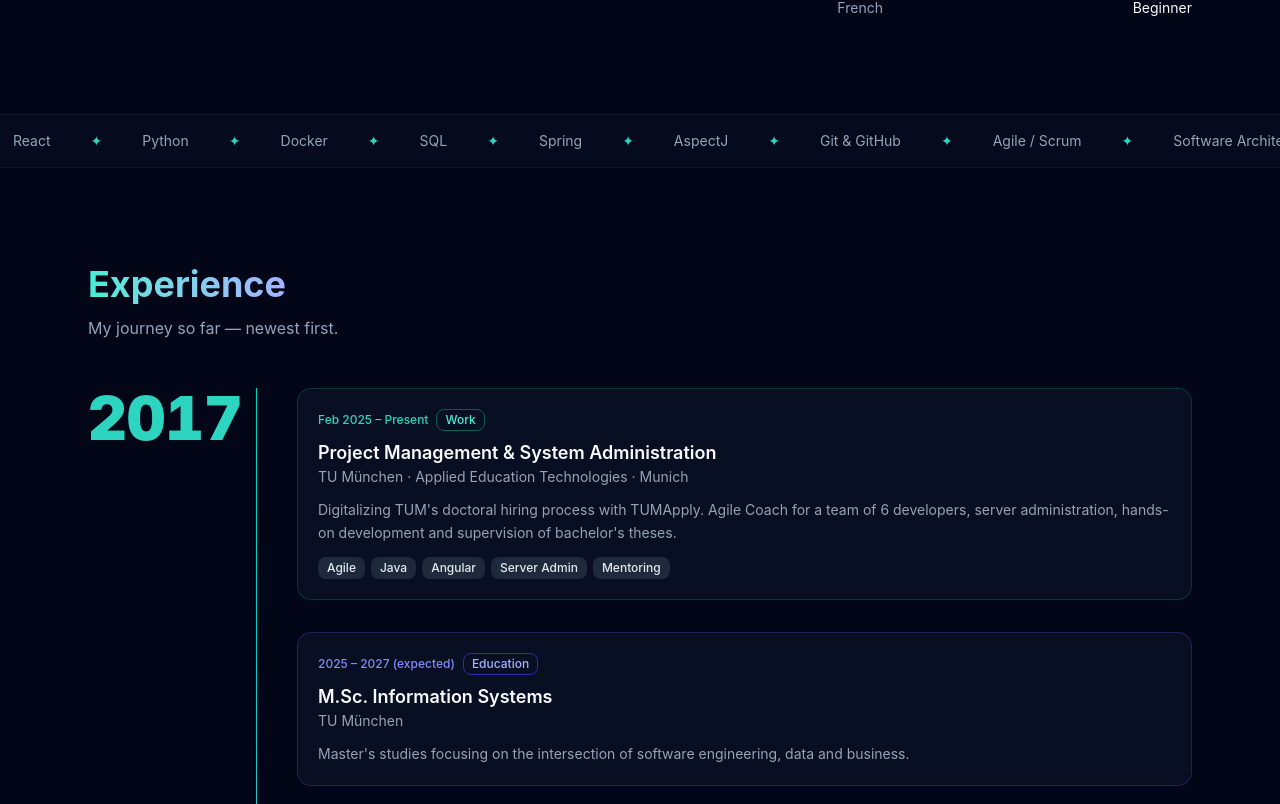
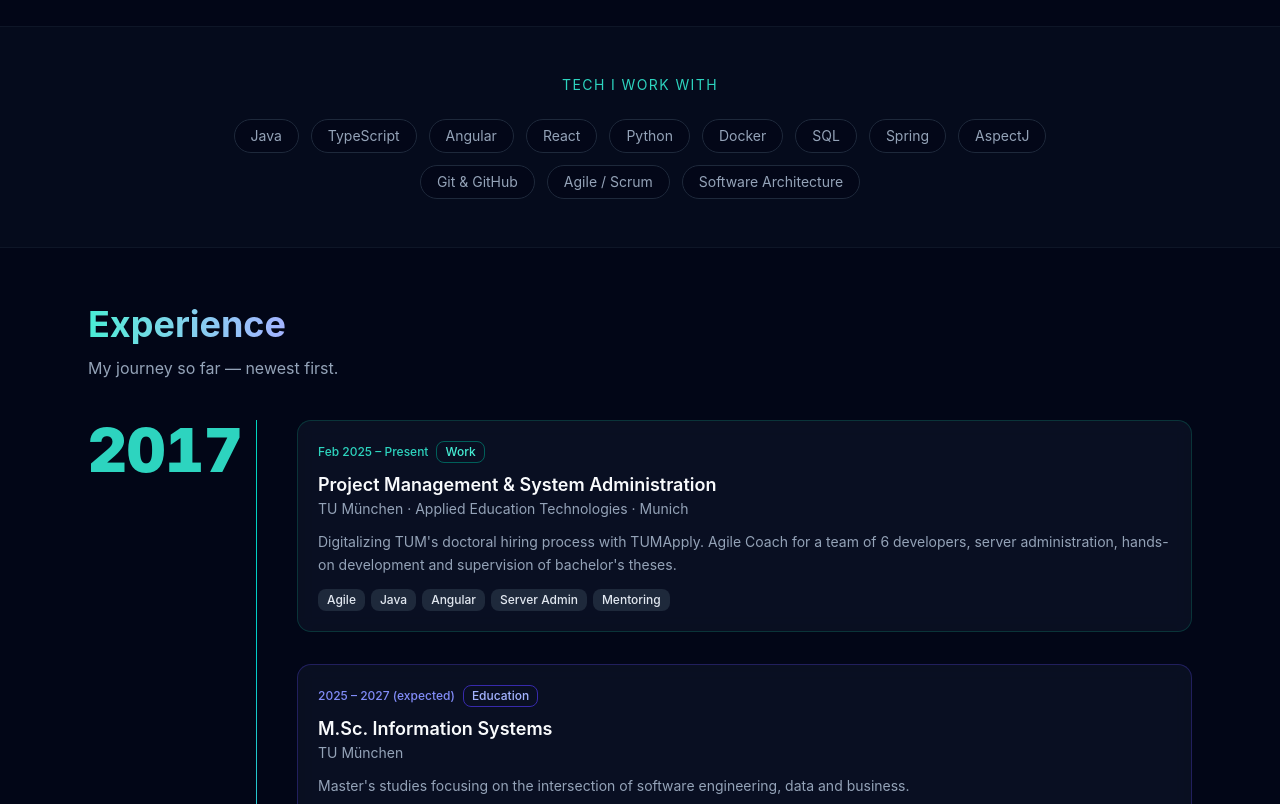
Before and after one commit to az108/aniruddhzaveri, a React (Vite) app: page / in a window 1280 px wide. Shown: the part 1236-2040 px from the top of the page. Built offline with nearby package versions, Linux system fonts and the light colour scheme.

Commit message:
feat: personal content, skills pill grid replacing marquee, tighter section spacing

```diff
--- a/src/App.tsx
+++ b/src/App.tsx
@@ -4,7 +4,7 @@ import { Header } from "@/components/layout/Header"
 import { Footer } from "@/components/layout/Footer"
 import { Hero } from "@/components/sections/Hero"
 import { About } from "@/components/sections/About"
-import { SkillsMarquee } from "@/components/sections/SkillsMarquee"
+import { SkillsGrid } from "@/components/sections/SkillsGrid"
 import { ExperienceTimeline } from "@/components/sections/ExperienceTimeline"
 import { Projects } from "@/components/sections/Projects"
 import { Teaching } from "@/components/sections/Teaching"
@@ -18,7 +18,7 @@ export default function App() {
         <main>
           <Hero />
           <About />
-          <SkillsMarquee />
+          <SkillsGrid />
           <ExperienceTimeline />
           <Projects />
           <Teaching />
--- a/src/components/layout/Footer.tsx
+++ b/src/components/layout/Footer.tsx
@@ -1,10 +1,7 @@
-import { useT } from "@/lib/i18n"
-
 export function Footer() {
-  const { t } = useT()
   return (
     <footer className="border-t border-border/40 py-8 text-center text-xs text-muted-foreground">
-      © 2026 Aniruddh Zaveri · {t.contact.builtWith}
+      © 2026 Aniruddh Zaveri
     </footer>
   )
 }
--- a/src/components/layout/SectionShell.tsx
+++ b/src/components/layout/SectionShell.tsx
@@ -10,7 +10,7 @@ interface SectionShellProps {
 
 export function SectionShell({ id, heading, sub, children }: SectionShellProps) {
   return (
-    <section id={id} className="scroll-mt-24 py-24">
+    <section id={id} className="scroll-mt-24 py-14">
       <div className="mx-auto max-w-6xl px-6">
         <motion.div
           initial={{ opacity: 0, y: 24 }}
@@ -24,7 +24,7 @@ export function SectionShell({ id, heading, sub, children }: SectionShellProps)
             </span>
           </h2>
           {sub && <p className="mt-3 max-w-2xl text-muted-foreground">{sub}</p>}
-          <div className="mt-12">{children}</div>
+          <div className="mt-10">{children}</div>
         </motion.div>
       </div>
     </section>
--- /dev/null
+++ b/src/components/sections/SkillsGrid.tsx
@@ -0,0 +1,28 @@
+import { motion } from "motion/react"
+import { useT } from "@/lib/i18n"
+
+export function SkillsGrid() {
+  const { t } = useT()
+  return (
+    <section aria-label={t.skills.heading} className="border-y border-border/40 bg-card/30 py-12">
+      <div className="mx-auto max-w-4xl px-6 text-center">
+        <h3 className="text-sm tracking-widest text-primary uppercase">{t.skills.heading}</h3>
+        <div className="mt-6 flex flex-wrap justify-center gap-3">
+          {t.skills.items.map((item, i) => (
+            <motion.span
+              key={item}
+              initial={{ opacity: 0, y: 12, scale: 0.9 }}
+              whileInView={{ opacity: 1, y: 0, scale: 1 }}
+              viewport={{ once: true, margin: "-40px" }}
+              transition={{ duration: 0.35, delay: i * 0.05 }}
+              whileHover={{ y: -3 }}
+              className="rounded-full border border-border bg-background/60 px-4 py-1.5 text-sm text-muted-foreground transition-colors hover:border-teal-700 hover:text-primary"
+            >
+              {item}
+            </motion.span>
+          ))}
+        </div>
+      </div>
+    </section>
+  )
+}
--- a/src/components/sections/SkillsMarquee.tsx
+++ /dev/null
@@ -1,25 +0,0 @@
-import { useT } from "@/lib/i18n"
-
-export function SkillsMarquee() {
-  const { t } = useT()
-  const items = [...t.skills.items, ...t.skills.items]
-  return (
-    <div
-      aria-label={t.skills.heading}
-      className="relative overflow-hidden border-y border-border/40 bg-card/30 py-4"
-    >
-      <div className="animate-marquee flex w-max items-center gap-10">
-        {items.map((item, i) => (
-          <span
-            key={`${item}-${i}`}
-            aria-hidden={i >= t.skills.items.length || undefined}
-            className="flex items-center gap-10 text-sm whitespace-nowrap text-muted-foreground"
-          >
-            <span>{item}</span>
-            <span aria-hidden className="text-primary">✦</span>
-          </span>
-        ))}
-      </div>
-    </div>
-  )
-}
--- a/src/content/de.ts
+++ b/src/content/de.ts
@@ -13,13 +13,13 @@ export const de: Content = {
     eyebrow: "Software Engineer · Agile Coach",
     name: "Aniruddh Zaveri",
     tagline:
-      "Ich baue TUMApply, unterrichte Software Engineering an der TUM und begeistere mich für LLMs, EdTech und datengetriebene Systeme.",
+      "Ich baue TUMApply, unterrichte Software Engineering und DevOps an der TUM und arbeite gerne mit LLMs, EdTech und datengetriebenen Systemen.",
     workProfileCta: "Arbeitsprofil",
     statusBadge: "M.Sc. Wirtschaftsinformatik @ TUM",
   },
   about: {
     heading: "Über mich",
-    body: "Ich studiere Wirtschaftsinformatik an der TU München und arbeite als Software Engineer in der Forschungsgruppe Applied Education Technologies. Ich leite den agilen Prozess hinter TUMApply, betreue Bachelorarbeiten und unterrichte Kurse von Einführung in die Programmierung bis DevOps. [PLACEHOLDER: 2-3 persönliche Sätze — Hobbys, Antrieb, Fun Fact]",
+    body: "Ich studiere Wirtschaftsinformatik an der Technischen Universität München und arbeite als Software Engineer in der Forschungsgruppe Applied Education Technologies. Ich leite den agilen Prozess hinter TUMApply, habe Bachelorarbeiten betreut und unterrichte Kurse von Einführung in die Programmierung bis DevOps. Mich begeistert die Schnittstelle zwischen Management und Informatik — und in meiner Freizeit findet man mich beim Teamsport wie Hockey oder beim Gaming.",
     interestsHeading: "Interessen",
     interests: [
       "LLMs & KI-Anwendungen",
@@ -143,7 +143,8 @@ export const de: Content = {
         period: "Aug 2020 – Dez 2020",
         title: "Beratung / Finanzanalyse",
         org: "TELIS FINANZ AG",
-        description: "[PLACEHOLDER: 1 Satz zu deiner Tätigkeit bei TELIS]",
+        description:
+          "Nach einer kurzen Schulung für die Rolle als Finanzberater tätig.",
         tags: ["Beratung"],
         type: "work",
       },
@@ -154,7 +155,8 @@ export const de: Content = {
         title: "Praktikant International Accounting",
         org: "BMW Group",
         location: "München",
-        description: "[PLACEHOLDER: 1 Satz zum BMW-Praktikum]",
+        description:
+          "Teil des International-Accounting-Teams mit Einblicken in die Finanzprozesse eines globalen Automobilkonzerns.",
         tags: ["Finanzen"],
         type: "work",
       },
@@ -308,8 +310,7 @@ export const de: Content = {
   },
   contact: {
     heading: "Lass uns connecten",
-    body: "Ob Recruiter, Studierende auf Themensuche für eine Abschlussarbeit oder einfach neugierig — meine Inbox ist offen.",
+    body: "Ob Recruiter oder einfach neugierig — meine Inbox ist offen.",
     emailCta: "Schreib mir",
-    builtWith: "Gebaut mit React, Tailwind & Motion",
   },
 }
--- a/src/content/en.ts
+++ b/src/content/en.ts
@@ -13,13 +13,13 @@ export const en: Content = {
     eyebrow: "Software Engineer · Agile Coach",
     name: "Aniruddh Zaveri",
     tagline:
-      "I build TUMApply, teach software engineering at TUM, and care about LLMs, EdTech and data-driven systems.",
+      "I build TUMApply, teach Software Engineering and DevOps at TUM, and like working with LLMs, EdTech and data-driven systems.",
     workProfileCta: "Work Profile",
     statusBadge: "M.Sc. Information Systems @ TUM",
   },
   about: {
     heading: "About Me",
-    body: "I'm an Information Systems student at TU München and a software engineer at the Applied Education Technologies research group. I lead the agile process behind TUMApply, supervise bachelor's theses and teach courses from Intro to Programming to DevOps. [PLACEHOLDER: 2-3 personal sentences — hobbies, what drives you, a fun fact]",
+    body: "I'm an Information Systems student at the Technical University of Munich and a software engineer at the Applied Education Technologies research group. I lead the agile process behind TUMApply, supervised bachelor's theses and teach courses from Introduction to Programming to DevOps. I love the intersection between management and informatics — and in my free time you'll find me playing team sports like hockey, or gaming.",
     interestsHeading: "Interests",
     interests: [
       "LLMs & AI applications",
@@ -143,7 +143,8 @@ export const en: Content = {
         period: "Aug 2020 – Dec 2020",
         title: "Consulting / Financial Analysis",
         org: "TELIS FINANZ AG",
-        description: "[PLACEHOLDER: 1 sentence about your work at TELIS]",
+        description:
+          "Worked as a financial consultant after completing a short training for the role.",
         tags: ["Consulting"],
         type: "work",
       },
@@ -154,7 +155,8 @@ export const en: Content = {
         title: "International Accounting Intern",
         org: "BMW Group",
         location: "Munich",
-        description: "[PLACEHOLDER: 1 sentence about the BMW internship]",
+        description:
+          "Part of the International Accounting team, gaining insights into the finance processes of a global automotive group.",
         tags: ["Finance"],
         type: "work",
       },
@@ -308,8 +310,7 @@ export const en: Content = {
   },
   contact: {
     heading: "Let's connect",
-    body: "Whether you're a recruiter, a student looking for a thesis, or just curious — my inbox is open.",
+    body: "Whether you're a recruiter or just curious — my inbox is open.",
     emailCta: "Say hello",
-    builtWith: "Built with React, Tailwind & Motion",
   },
 }
--- a/src/content/types.ts
+++ b/src/content/types.ts
@@ -85,6 +85,5 @@ export interface Content {
     heading: string
     body: string
     emailCta: string
-    builtWith: string
   }
 }
--- a/src/index.css
+++ b/src/index.css
@@ -71,10 +71,6 @@ body {
 @utility animate-float {
   animation: float 6s ease-in-out infinite;
 }
-@utility animate-marquee {
-  animation: marquee 30s linear infinite;
-}
-
 @keyframes drift {
   from { transform: translate(0, 0) scale(1); }
   to { transform: translate(80px, 40px) scale(1.15); }
@@ -83,11 +79,6 @@ body {
   0%, 100% { transform: translateY(0); }
   50% { transform: translateY(-10px); }
 }
-@keyframes marquee {
-  from { transform: translateX(0); }
-  to { transform: translateX(-50%); }
-}
-
 @media (prefers-reduced-motion: reduce) {
   *, *::before, *::after {
     animation-duration: 0.01ms !important;
```
Also changed, not shown: 1 other file (tests, documents, lock files or other folders).
